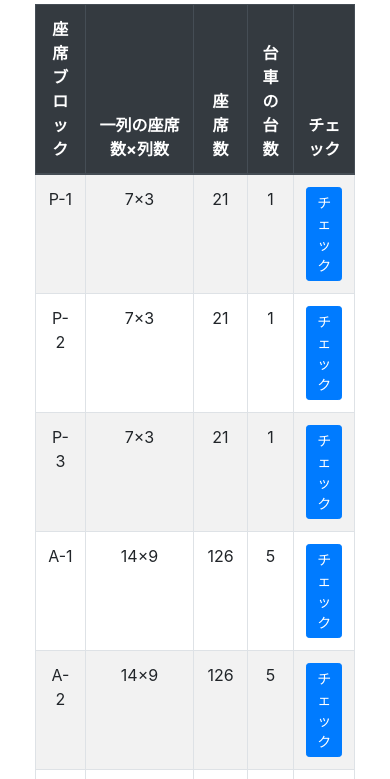
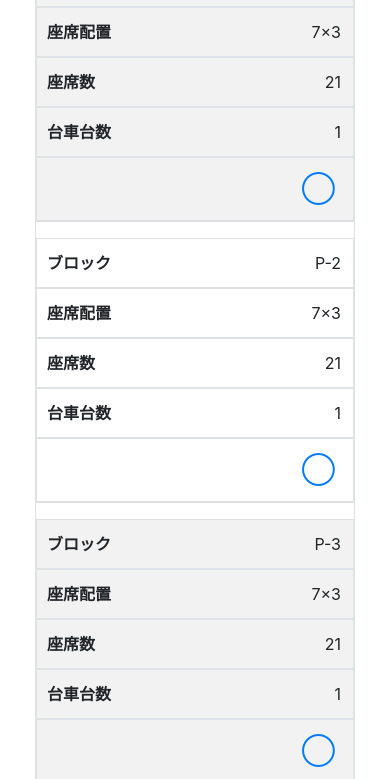
Before and after one commit to sgfc/setup_block_count.github.io, a plain HTML site: page index.html in a window 390 px wide. Shown: the part 132-911 px from the top of the page. Drawn offline with nearby package versions, Linux system fonts and the light colour scheme.

Commit message:
Update index.html

```diff
--- a/index.html
+++ b/index.html
@@ -3,7 +3,7 @@
 <head>
     <meta charset="UTF-8">
     <meta name="viewport" content="width=device-width, initial-scale=1.0">
-    <title>ブロックの座席数の概要</title>
+    <title>台車管理</title>
     <!-- Bootstrap CSS -->
     <link href="https://stackpath.bootstrapcdn.com/bootstrap/4.5.2/css/bootstrap.min.css" rel="stylesheet">
     <style>
@@ -15,23 +15,61 @@
         }
         th, td {
             text-align: center;
+            vertical-align: middle;
+        }
+        th {
+            white-space: nowrap;
         }
         .check-btn {
+            font-size: 1.5em;
             cursor: pointer;
+            border: none;
+            background: none;
+            color: #007bff;
+        }
+        @media (max-width: 768px) {
+            table, thead, tbody, th, td, tr {
+                display: block;
+                width: 100%;
+            }
+            thead {
+                display: none;
+            }
+            tr {
+                margin-bottom: 1rem;
+                border-bottom: 1px solid #ddd;
+            }
+            td {
+                text-align: right;
+                padding-left: 50%;
+                position: relative;
+            }
+            td::before {
+                content: attr(data-label);
+                position: absolute;
+                left: 10px;
+                font-weight: bold;
+                text-align: left;
+            }
         }
     </style>
 </head>
 <body>
     <div class="container">
-        <h1 class="text-center">ブロックの座席数の概要</h1>
+        <h1 class="text-center">台車管理</h1>
         <table class="table table-bordered table-striped">
             <thead class="thead-dark">
                 <tr>
-                    <th>座席ブロック</th>
-                    <th>一列の座席数×列数</th>
-                    <th>座席数</th>
-                    <th>台車の台数</th>
-                    <th>チェック</th>
+                    <th>ブロック</th>
+                    <th>
+                        <div>座席配置</div>
+                        <div>座席数</div>
+                    </th>
+                    <th>
+                        <div>台車</div>
+                        <div>台数</div>
+                    </th>
+                    <th></th>
                 </tr>
             </thead>
             <tbody id="seatTable">
@@ -68,13 +106,14 @@
             tableBody.innerHTML = '';
             seatData.forEach((row, index) => {
                 const checkedClass = row.checked ? 'table-success' : '';
+                const checkSymbol = row.checked ? '✔' : '◯';
                 tableBody.innerHTML += `
                     <tr class="${checkedClass}">
-                        <td>${row.block}</td>
-                        <td>${row.layout}</td>
-                        <td>${row.seats}</td>
-                        <td>${row.carts}</td>
-                        <td><button class="btn btn-sm btn-primary check-btn" onclick="toggleCheck(${index})">チェック</button></td>
+                        <td data-label="ブロック">${row.block}</td>
+                        <td data-label="座席配置">${row.layout}</td>
+                        <td data-label="座席数">${row.seats}</td>
+                        <td data-label="台車台数">${row.carts}</td>
+                        <td data-label=""><button class="check-btn" onclick="toggleCheck(${index})">${checkSymbol}</button></td>
                     </tr>
                 `;
             });
```
